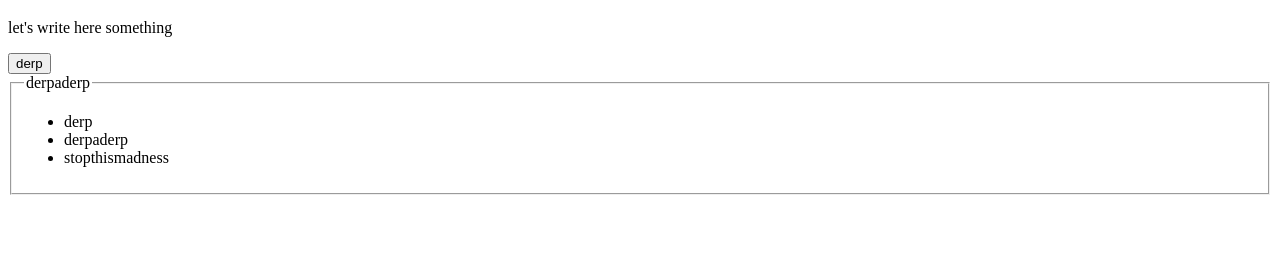
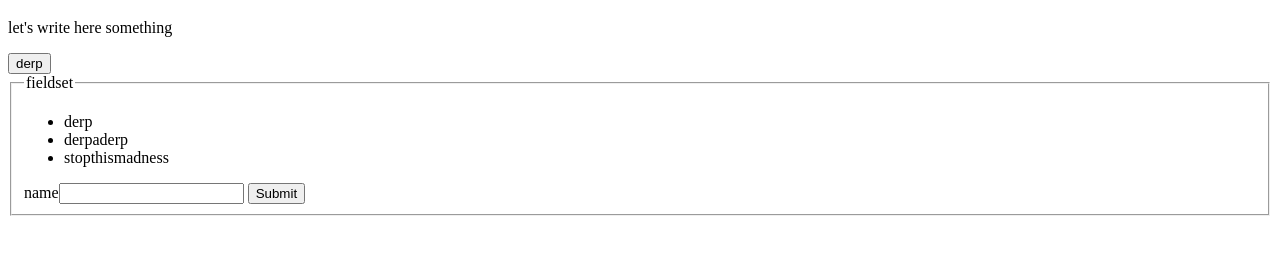
Before and after one commit to ErikSionov/htmlBasics, a plain HTML site: page htmlPractice/repeat1.html in a window 1280 px wide. Shown: the part 61-316 px from the top of the page. Drawn offline with Linux system fonts and the light colour scheme.

Commit message:
html practice

```diff
--- a/htmlPractice/repeat1.html
+++ b/htmlPractice/repeat1.html
@@ -12,12 +12,18 @@
     <p id="p1"> let's write here something</p>
     <button onclick="helloworld()">derp</button>
     <fieldset>
-        <legend>derpaderp</legend>
+        <legend>fieldset</legend>
         <ul>
             <li>derp</li>
             <li>derpaderp</li>
             <li>stopthismadness</li>
         </ul>
+        <form action="">
+            <label id="name">name</label><input type="text" />
+            <input type="submit">
+
+        </form>
+
 
     </fieldset>
 
```
